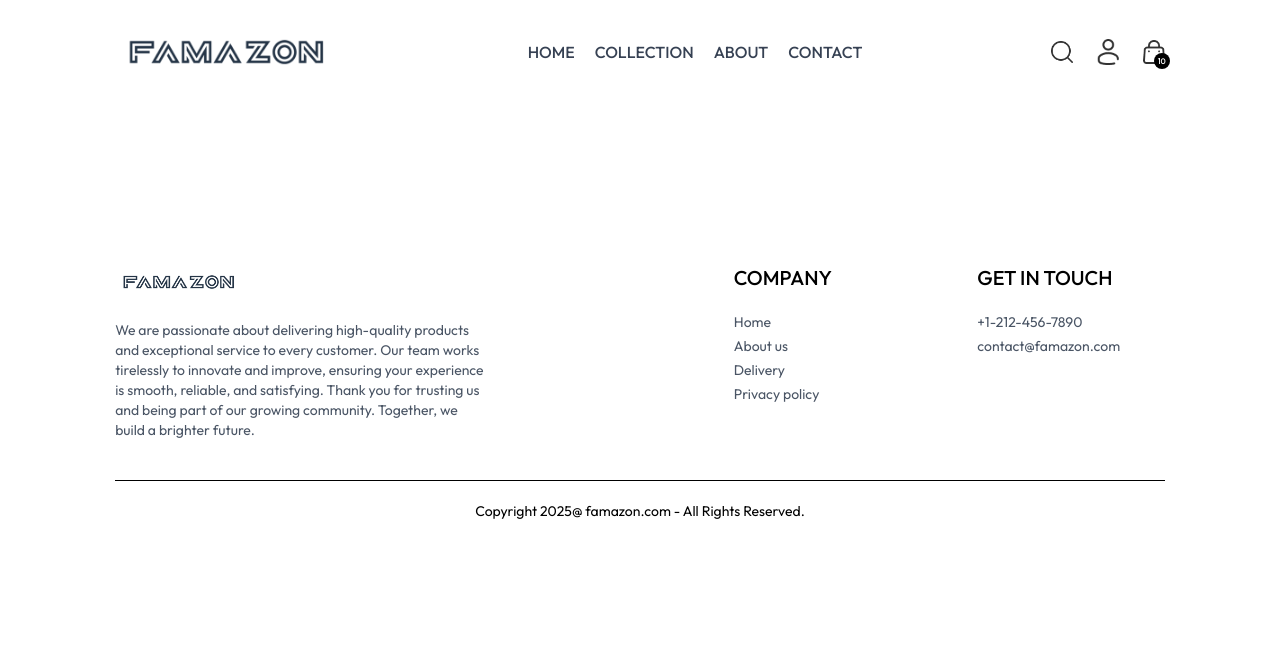
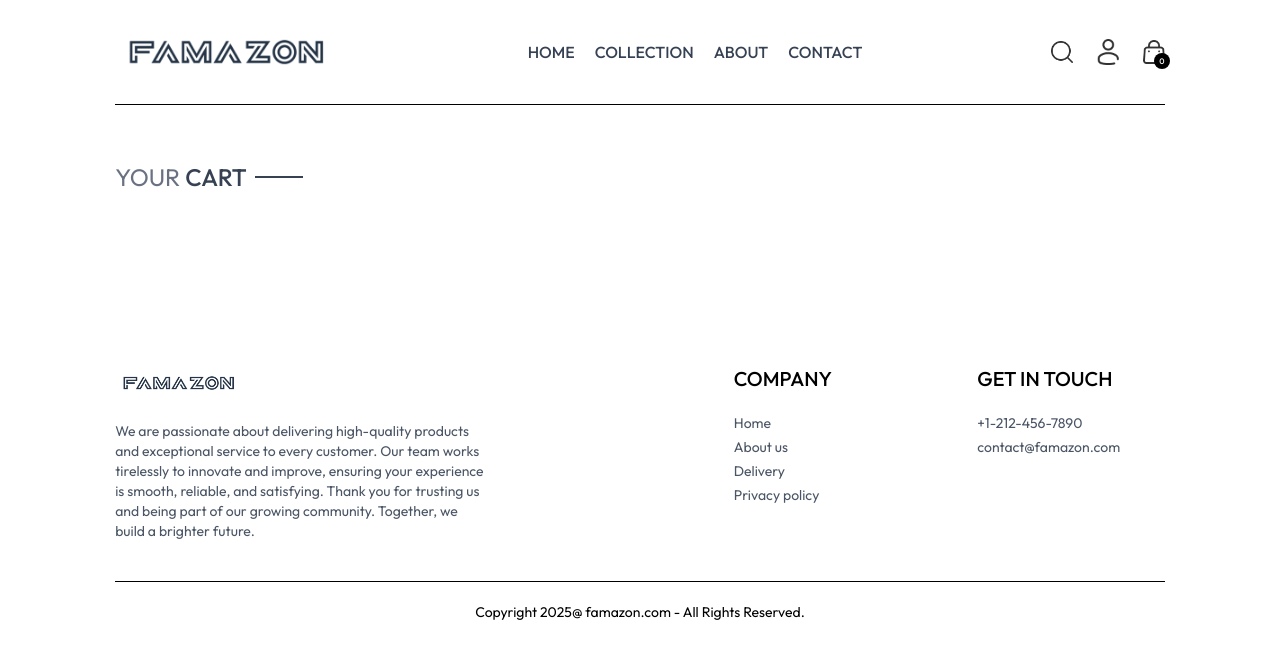
Before and after one commit to namanmahajan2020/Famazon, a React (Vite) app in the folder frontend/: page /cart in a window 1280 px wide. Shown: the top 658 px of the page. Built offline with nearby package versions, Linux system fonts and the light colour scheme; a web font is replaced by a local one.

Commit message:
cart updating products ,deleting products ,changing quantity

```diff
--- a/frontend/src/components/Navbar.jsx
+++ b/frontend/src/components/Navbar.jsx
@@ -5,7 +5,7 @@
 
 function Navbar() {
   const [visible, setVisible] = useState(false);
-  const { setShowSearch,showSearch } = useContext(ShopContext);
+  const { setShowSearch,showSearch,getCartCount } = useContext(ShopContext);
   return (
     <div className='flex items-center justify-between py-5 font-medium'>
       <Link to='/'>
@@ -45,7 +45,7 @@
         <Link to='/cart' className='relative'>
           <img src={assets.cart_icon} className='w-5.5 min-w-5.5' alt='cart_icon' />
           <p className='absolute right-[-5px] bottom-[-5px] w-4 text-center leading-4 bg-black text-white aspect-square rounded-full text-[8px]'>
-            10
+            {getCartCount()}
           </p>
         </Link>
         <img onClick={() => setVisible(true)} src={assets.menu_icon} className='w-5.5 cursor-pointer sm:hidden' alt="menu_icon" />
--- a/frontend/src/context/ShopContext.jsx
+++ b/frontend/src/context/ShopContext.jsx
@@ -16,6 +16,7 @@
             return;
         }
 
+        let cardData = structuredClone(cartItems);
 
         if (cardData[itemId]) {
             if (cardData[itemId][size]) {
@@ -32,12 +33,35 @@
         setCartItems(cardData);
     }
 
-    useEffect(() => {
+    const getCartCount = () => {
+        let totalCount = 0;
+        for (const items in cartItems) {
+            for (const item in cartItems[items]) {
+                try {
+                    if (cartItems[items][item] > 0) {
+                        totalCount += cartItems[items][item];
+                    }
 
-    }, [cartItems])
+                } catch (error) {
+
+                }
+            }
+        }
+        return totalCount;
+    }
+
+    const updateQuantity = async (itemId, size, quantity) => {
+        let cartData = structuredClone(cartItems);
+
+        cartData[itemId][size] = quantity;
+        setCartItems(cartData);
+    }
 
     const value = {
-        products, currency, delivery_fee, search, setSearch, showSearch, setShowSearch, cartItems, addToCart
+        products, currency, delivery_fee,
+        search, setSearch, showSearch, setShowSearch,
+         cartItems, addToCart, getCartCount ,
+         updateQuantity
     }
     return (
         <ShopContext.Provider value={value}>
--- a/frontend/src/pages/Cart.jsx
+++ b/frontend/src/pages/Cart.jsx
@@ -1,9 +1,56 @@
-import React from 'react'
+import React, { useContext, useEffect, useState } from 'react'
+import { ShopContext } from '../context/ShopContext'
+import Title from '../components/Title';
+import { assets } from '../assets/assets';
 
 const Cart = () => {
+  const { products, currency, cartItems, updateQuantity } = useContext(ShopContext);
+
+  const [cartData, setCartData] = useState([]);
+
+  useEffect(() => {
+    const tempData = [];
+    for (const items in cartItems) {
+      for (const item in cartItems[items]) {
+        if (cartItems[items][item] > 0) {
+          tempData.push({
+            _id: items,
+            size: item,
+            quantity: cartItems[items][item],
+          })
+        }
+      }
+    }
+    setCartData(tempData);
+  }, [cartItems])
+
   return (
-    <div>
-
+    <div className='border-t pt-14'>
+      <div className='text-2xl mb-3'>
+        <Title text1={'YOUR'} text2={'CART'} />
+      </div>
+      <div>
+        {cartData.map((item, index) => {
+          const productData = products.find((product) => product._id === item._id);
+          return (
+            <div key={index} className='py-4 border-t border-b text-gray-700 grid grid-col-[4fr_0.5fr_0.5fr] sm:grid-cols-[4fr_2fr_0.5fr] items-center gap-4'>
+              <div className='flex items-start gap-6'>
+                <img className='w-16 sm:w-20' src={productData.image[0]} alt="" />
+                <div>
+                  <p className='text-xs sm:text-lg font-medium'>{productData.name}</p>
+                  <div className='flex items-center gap-5 mt-2'>
+                    <p>{currency}{productData.price}</p>
+                    <p className='px-2 sm:px-3 sm:py-1 border bg-slate-50'>{item.size}</p>
+                  </div>
+                </div>
+              </div>
+              <input onChange={(e) => e.target.value === '' || e.target.value === '0' ? null : updateQuantity(item._id, item.size, Number(e.target.value))} className='border max-w-10 sm:max-w-20 px-1 sm:px-2 py-1' type="number" min={1} defaultValue={item.quantity} />
+              <img onClick={() => updateQuantity(item._id, item.size, 0)} className='w-4 mr-4 sm:w-5 cursor-pointer' src={assets.bin_icon} alt="" />
+            </div>
+          )
+        })
+        }
+      </div>
     </div>
   )
 }
```
